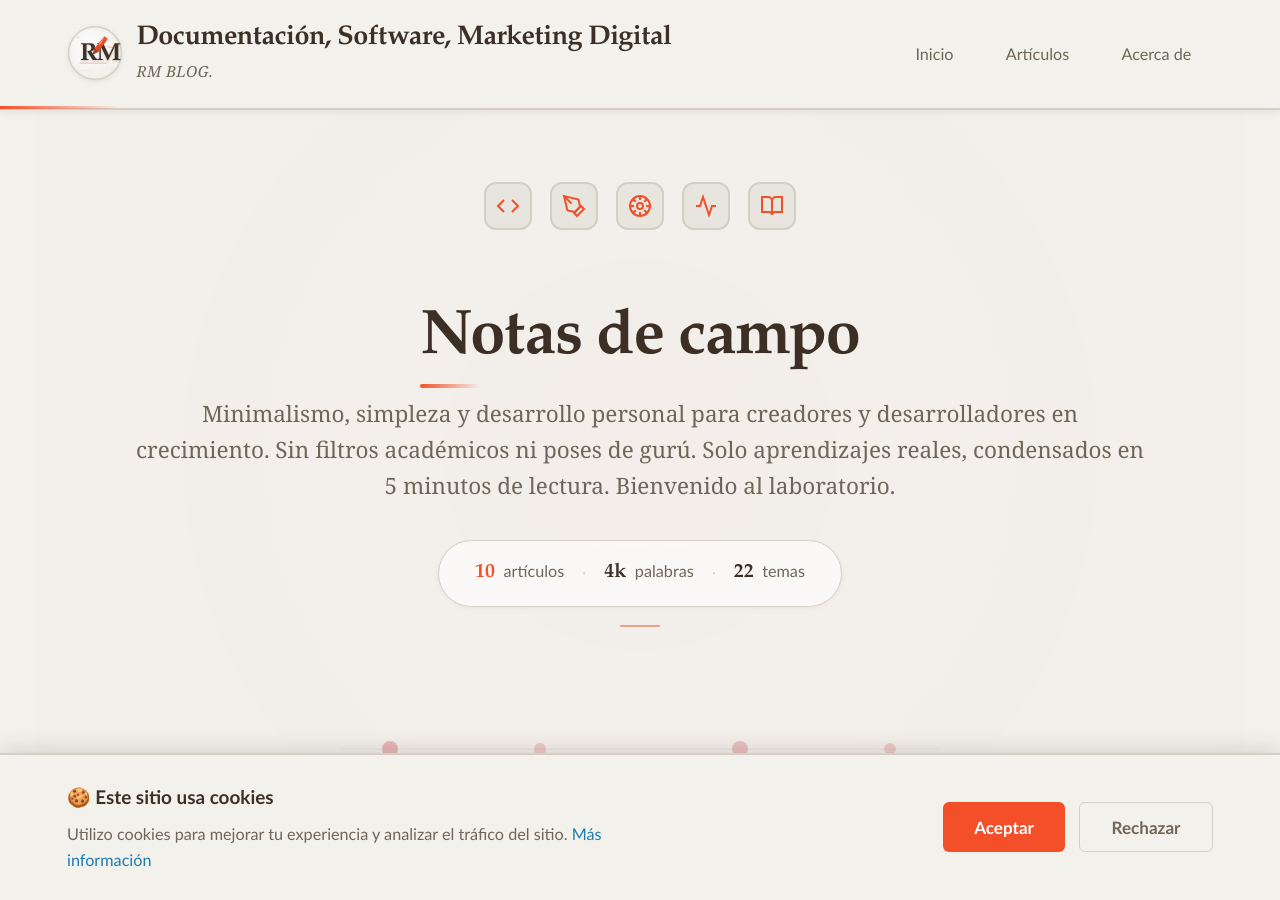
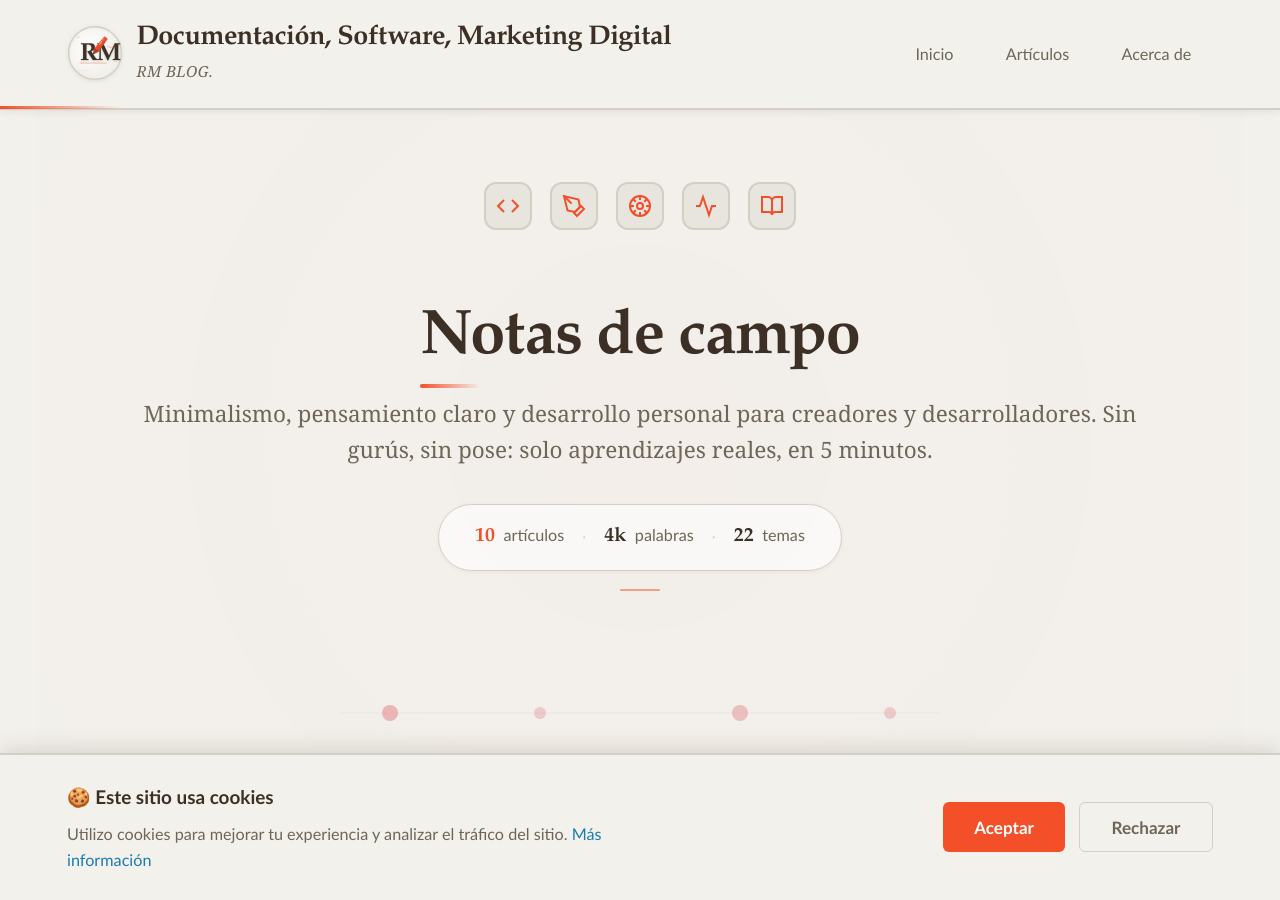
Before and after one commit to renedev0284-creator/renedev0284-creator.github.io, a Jekyll site: the page built from index.html, in a window 1280 px wide and 900 px high. Built offline with Jekyll 4.4.1, drawn with Linux system fonts in a browser that asks for light colours.

Commit message:
Hero modificado con el mensaje

```diff
--- a/index.html
+++ b/index.html
@@ -48,8 +48,8 @@ title: Inicio
 
     <h1>Notas de campo</h1>
     <p class="lead">
-      Minimalismo, simpleza y desarrollo personal para creadores y desarrolladores en crecimiento.
-      Sin filtros académicos ni poses de gurú. Solo aprendizajes reales, condensados en 5 minutos de lectura. Bienvenido al laboratorio.
+      Minimalismo, pensamiento claro y desarrollo personal para creadores y desarrolladores.
+Sin gurús, sin pose: solo aprendizajes reales, en 5 minutos.
     </p>
     <!-- Estadísticas del blog -->
     {% include blog-stats.html %}
```
